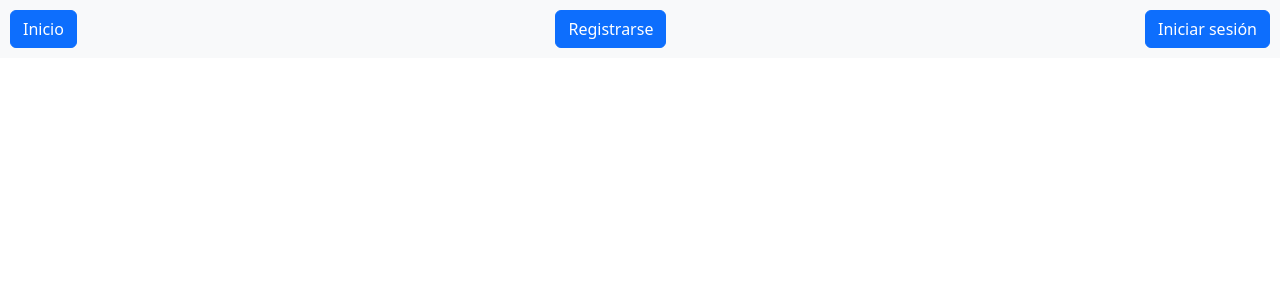
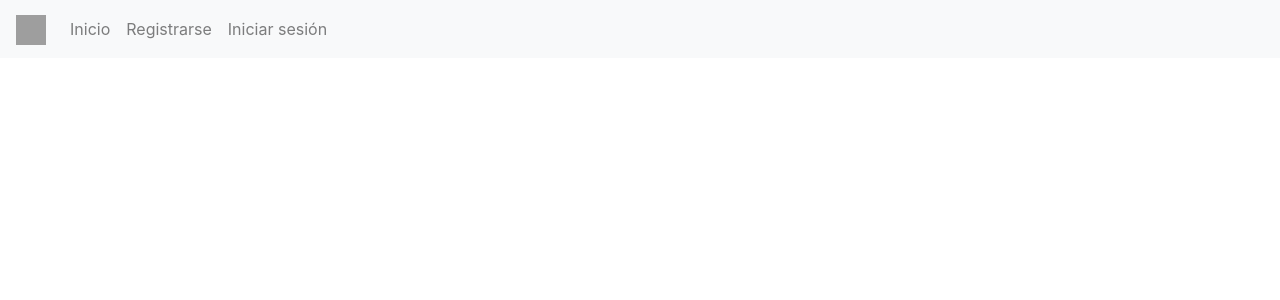
Before and after one commit to JLHMV19/AndorMed-DLC, an Angular app in the folder ANDORMED-APP/: page /home in a window 1280 px wide. Shown: the top 300 px of the page. Built offline with nearby package versions, Linux system fonts and the light colour scheme; grey boxes are pictures that could not be loaded.

Commit message:
bootstrapeslamamadasisisiiodigoquesiahuevoquesi

```diff
--- a/ANDORMED-APP/angular.json
+++ b/ANDORMED-APP/angular.json
@@ -98,10 +98,15 @@
               "src/assets"
             ],
             "styles": [
-              "src/styles.scss"
+              "src/styles.scss",
+              "node_modules/bootstrap/dist/css/bootstrap.min.css"
             ],
             "scripts": [
+              "node_modules/jquery/dist/jquery.min.js",
+              "node_modules/bootstrap/dist/js/bootstrap.min.js",
+              "node_modules/popper.js/dist/umd/popper.min.js"
             ]
+
           }
         }
       }
--- a/ANDORMED-APP/src/app/components/home-page/home-page.component.html
+++ b/ANDORMED-APP/src/app/components/home-page/home-page.component.html
@@ -5,15 +5,36 @@
   <meta charset="UTF-8">
   <meta name="viewport" content="width=device-width, initial-scale=1.0">
   <title>Home</title>
+  <link rel="stylesheet" href="https://stackpath.bootstrapcdn.com/bootstrap/4.5.2/css/bootstrap.min.css">
 </head>
 
 <body>
+  <nav class="navbar navbar-expand-lg navbar-light bg-light">
+    <a class="navbar-brand" href="#">
+      <img src="ruta-del-logo" width="30" height="30" alt="Logo">
+    </a>
+    <button class="navbar-toggler" type="button" data-toggle="collapse" data-target="#navbarNav"
+      aria-controls="navbarNav" aria-expanded="false" aria-label="Toggle navigation">
+      <span class="navbar-toggler-icon"></span>
+    </button>
+    <div class="collapse navbar-collapse" id="navbarNav">
+      <ul class="navbar-nav">
+        <li class="nav-item">
+          <a class="nav-link" href="/home">Inicio</a>
+        </li>
+        <li class="nav-item">
+          <a class="nav-link" href="/register">Registrarse</a>
+        </li>
+        <li class="nav-item">
+          <a class="nav-link" href="/login">Iniciar sesión</a>
+        </li>
+      </ul>
+    </div>
+  </nav>
 
-    <div class="menu">
-      <a class="btn btn-primary" routerLink="/home">Inicio</a>
-      <a class="btn btn-primary" routerLink="/register">Registrarse</a>
-      <a class="btn btn-primary" routerLink="/login">Iniciar sesión</a>
-    </div>
+  <script src="https://code.jquery.com/jquery-3.5.1.slim.min.js"></script>
+  <script src="https://cdn.jsdelivr.net/npm/@popperjs/core@2.5.4/dist/umd/popper.min.js"></script>
+  <script src="https://stackpath.bootstrapcdn.com/bootstrap/4.5.2/js/bootstrap.min.js"></script>
 </body>
 
 </html>
```
